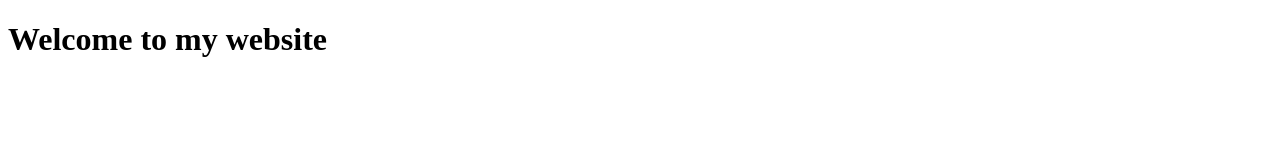
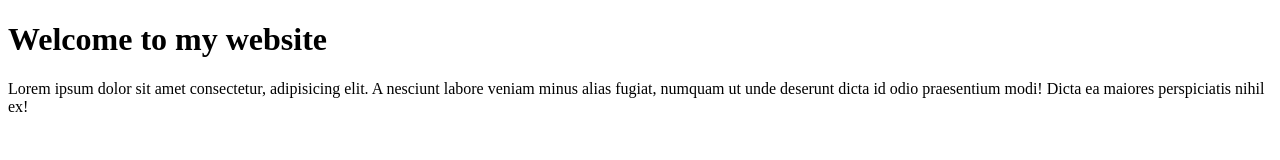
Before and after one commit to sadmansakib452/my-first-website, a plain HTML site: page index.html in a window 1280 px wide. Drawn offline with Linux system fonts and the light colour scheme.

Commit message:
added paragraph

```diff
--- a/index.html
+++ b/index.html
@@ -9,6 +9,7 @@
 <body>
 
     <h1>Welcome to my website</h1>
+    <p>Lorem ipsum dolor sit amet consectetur, adipisicing elit. A nesciunt labore veniam minus alias fugiat, numquam ut unde deserunt dicta id odio praesentium modi! Dicta ea maiores perspiciatis nihil ex!</p>
 
 </body>
 </html>
```
